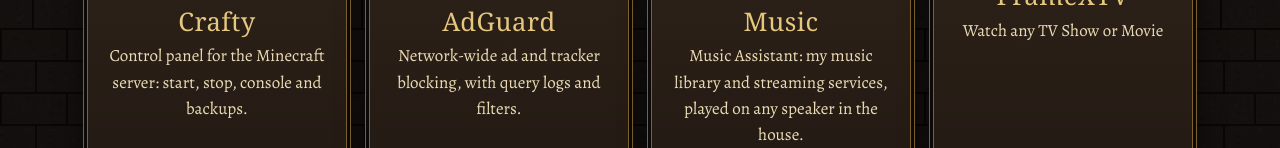
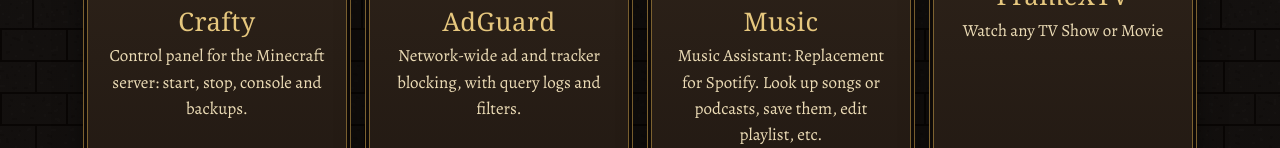
Before and after one commit to ViTheAxolotl/Landing, a plain HTML site: page index.html in a window 1280 px wide. Shown: the part 804-952 px from the top of the page. Drawn offline with nearby package versions, Linux system fonts and the light colour scheme; a web font is replaced by a local one.

Commit message:
Update music assistant description in index.html

```diff
--- a/index.html
+++ b/index.html
@@ -109,7 +109,7 @@
                     <!-- music notes -->
                     <svg viewBox="0 0 48 48" aria-hidden="true"><path d="M18 34V10l22-4v24"/><path d="M18 16l22-4"/><circle cx="13" cy="34" r="5"/><circle cx="35" cy="30" r="5"/></svg>
                     <h3>Music</h3>
-                    <p>Music Assistant: my music library and streaming services, played on any speaker in the house.</p>
+                    <p>Music Assistant: Replacement for Spotify. Look up songs or podcasts, save them, edit playlist, etc.</p>
                     <span class="appUrl">music.axol-apps.com</span>
                     <a class="appBtn" href="https://music.axol-apps.com/">Open Music</a>
                 </article>
```
